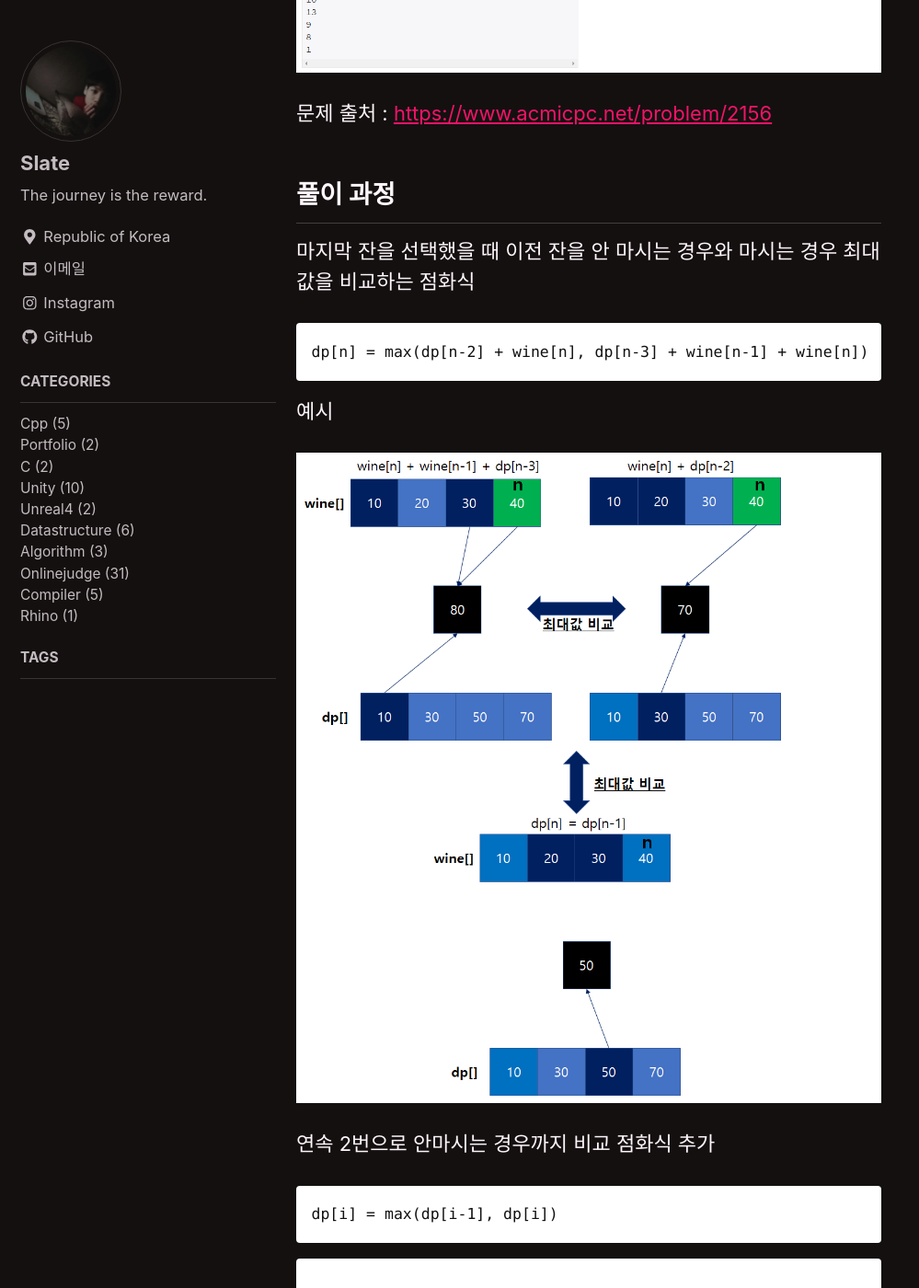
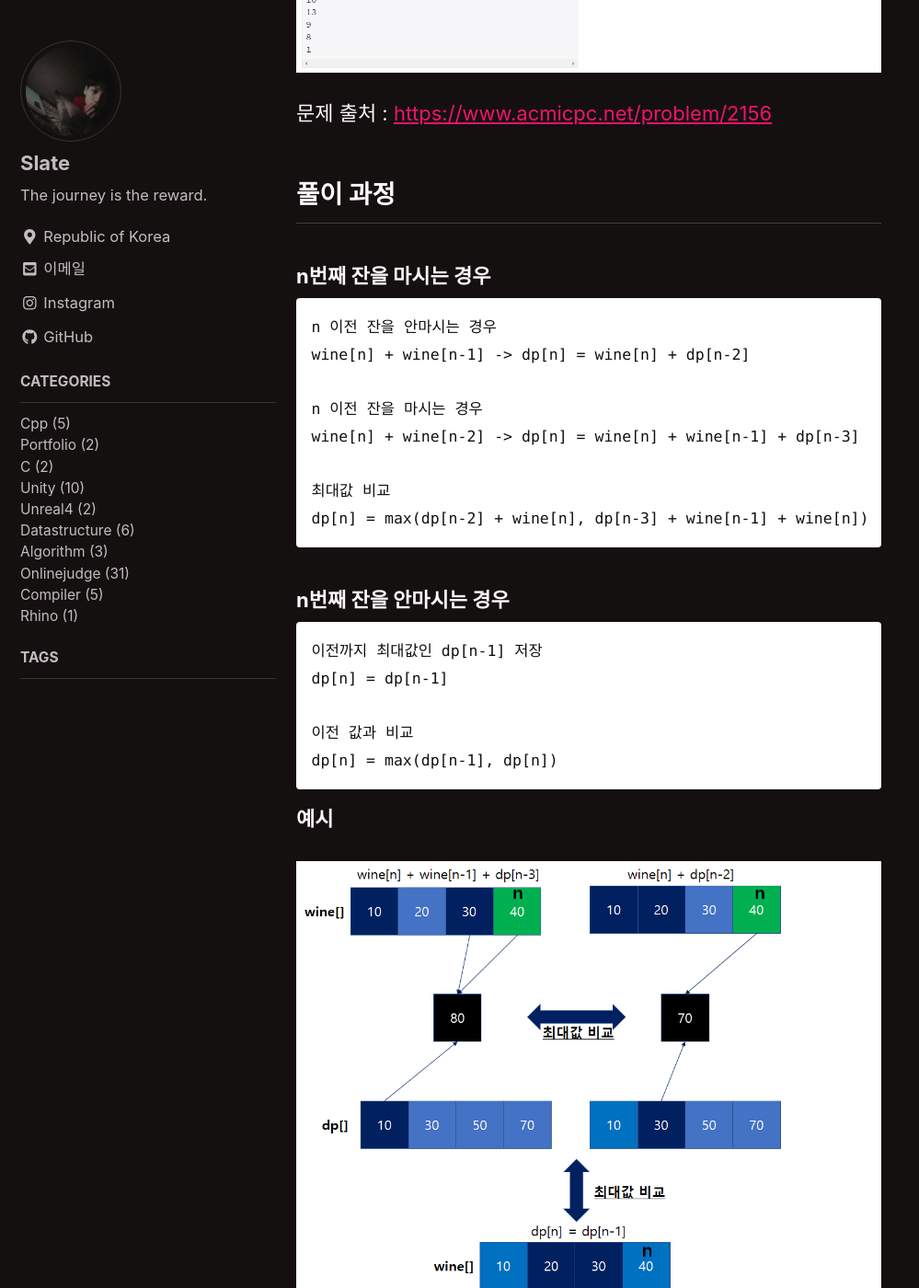
Before and after one commit to lesslate/lesslate.github.io, a Jekyll site: the page built from _posts/OnlineJudge/2018-12-03-Baekjoon-2156번.md, in a window 1280 px wide and 1400 px high, scrolled down 851 px. Shown: the whole window at 92% size, without its empty margins (0-999 px from the left). Built offline with Jekyll 4.4.1, drawn with Linux system fonts in a browser that asks for light colours; nearby versions of some CDN libraries; comment, search, counter and statistics services are not loaded; some of the changed text lies outside the part shown.

Commit message:
2156 수정

````diff
--- a/_posts/OnlineJudge/2018-12-03-Baekjoon-2156번.md
+++ b/_posts/OnlineJudge/2018-12-03-Baekjoon-2156번.md
@@ -21,28 +21,36 @@ sidebar_main: true
 
 ## 풀이 과정
 
-마지막 잔을 선택했을 때 이전 잔을 안 마시는 경우와 마시는 경우 최대 값을 비교하는 점화식
+### n번째 잔을 마시는 경우
+
 ```
+n 이전 잔을 안마시는 경우
+wine[n] + wine[n-1] -> dp[n] = wine[n] + dp[n-2]
+
+n 이전 잔을 마시는 경우
+wine[n] + wine[n-2] -> dp[n] = wine[n] + wine[n-1] + dp[n-3]
+
+최대값 비교
 dp[n] = max(dp[n-2] + wine[n], dp[n-3] + wine[n-1] + wine[n])
 ```
-예시
+
+
+
+### n번째 잔을 안마시는 경우
+
+```
+이전까지 최대값인 dp[n-1] 저장
+dp[n] = dp[n-1]
+
+이전 값과 비교
+dp[n] = max(dp[n-1], dp[n])
+```
+
+
+
+**예시**
 
 ![21562](https://github.com/lesslate/lesslate.github.io/blob/master/assets/img/OnlineJudge/2156-2.png?raw=true)
-
-연속 2번으로 안마시는 경우까지 비교 점화식 추가
-```
-dp[i] = max(dp[i-1], dp[i])
-```
-
-```cpp
-
-for (int i = 3; i <= n; i++)
-{
-
-dp[i]= std::max(dp[i - 3] + wine[i] + wine[i - 1], dp[i - 2] + wine[i]);
-dp[i]= std::max(dp[i - 1], dp[i]);
-
-}
 ```
 
 ## C++ 소스코드
````
